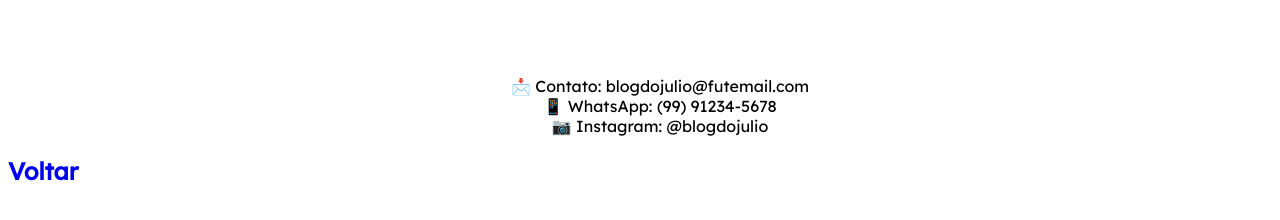
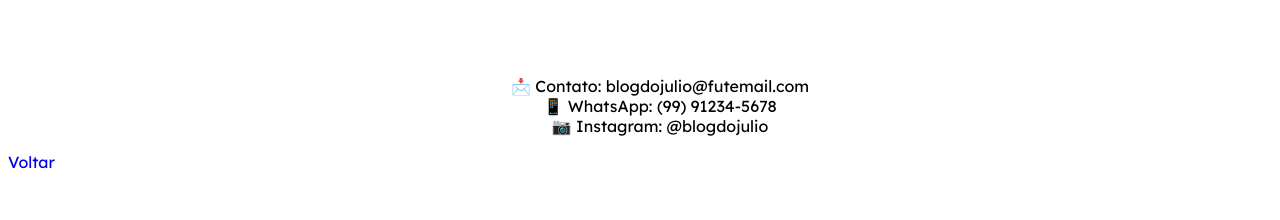
Before and after one commit to juliofsk/blog_atividade, a plain HTML site: page sobre.html in a window 1280 px wide. Shown: the part 206-426 px from the top of the page. Drawn offline with Linux system fonts and the light colour scheme.

Commit message:
atualizei os erros na pagina do sobre

```diff
--- a/sobre.html
+++ b/sobre.html
@@ -25,7 +25,7 @@
         <li>📷 Instagram: @blogdojulio</li>
     </ul>
 
-    <a href="index.html"><h2 id="sobre">Voltar</h2><a></a>
+    <a class="sobre" href="index.html">Voltar</a>
 
 </body>
 </html>
```
